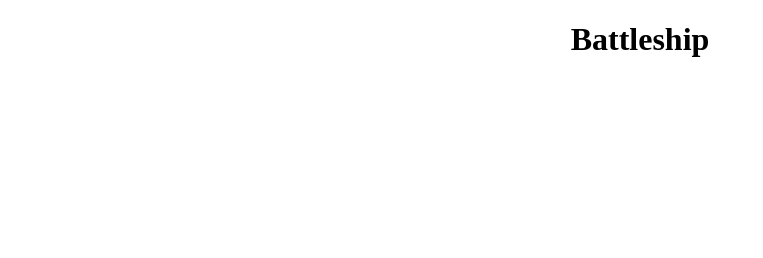
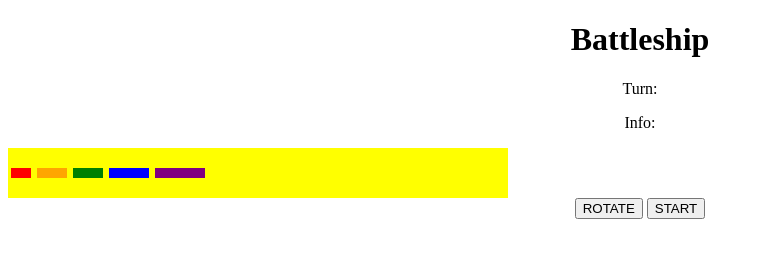
Before and after one commit to Kunj-Parikh/Battleship, a plain HTML site: page index.html in a window 1280 px wide. Shown: the whole page, without its empty margins (0-763 px from the left). Drawn offline with Linux system fonts and the light colour scheme.

Commit message:
Added basic HTML and CSS

```diff
--- a/index.html
+++ b/index.html
@@ -1,5 +1,6 @@
 <!DOCTYPE html>
 <html lang="en">
+
 <head>
     <meta charset="UTF-8">
     <meta name="viewport" content="width=device-width, initial-scale=1.0">
@@ -7,7 +8,28 @@
     <link rel="stylesheet" href="style.css">
     <script src="script.js"></script>
 </head>
+
 <body>
-     <h1>Battleship</h1>
+    <h1>Battleship</h1>
+    <div id="game-info">
+        <!-- Info/turn displays, will inject text into this -->
+        <p>Turn: <span id="turn-display"></span></p>
+        <p>Info: <span id="info"></span></p>
+    </div>
+
+    <!-- gameboards -->
+    <div id="game-container"></div>
+    <!-- ships -->
+    <div class="ship-container">
+        <div class="ship1-preview ship1" draggable="true"></div>
+        <div class="ship2-preview ship2" draggable="true"></div>
+        <div class="ship3-preview ship3" draggable="true"></div>
+        <div class="ship4-preview ship4" draggable="true"></div>
+        <div class="ship5-preview ship5" draggable="true"></div>
+    </div>
+
+    <button id="rotate-button">ROTATE</button>
+    <button id="start-button">START</button>
 </body>
+
 </html>
--- a/style.css
+++ b/style.css
@@ -1,3 +1,61 @@
 body {
     text-align: center;
 }
+
+.ship-container {
+    width: 500px;
+    height: 50px;
+    background-color: yellow;
+    align-items: center;
+    display: flex;
+}
+
+.ship1-preview {
+    width: 20px;
+    height: 10px;
+    margin: 3px;
+}
+
+.ship1 {
+    background-color: red;
+}
+
+.ship2-preview {
+    width: 30px;
+    height: 10px;
+    margin: 3px;
+}
+
+.ship2 {
+    background-color: orange;
+}
+
+.ship3-preview {
+    width: 30px;
+    height: 10px;
+    margin: 3px;
+}
+
+.ship3 {
+    background-color: green;
+}
+
+.ship4-preview {
+    width: 40px;
+    height: 10px;
+    margin: 3px;
+}
+
+.ship4 {
+    background-color: blue;
+}
+
+.ship5-preview {
+    width: 50px;
+    height: 10px;
+    margin: 3px;
+}
+
+.ship5 {
+    background-color: purple;
+}
```
